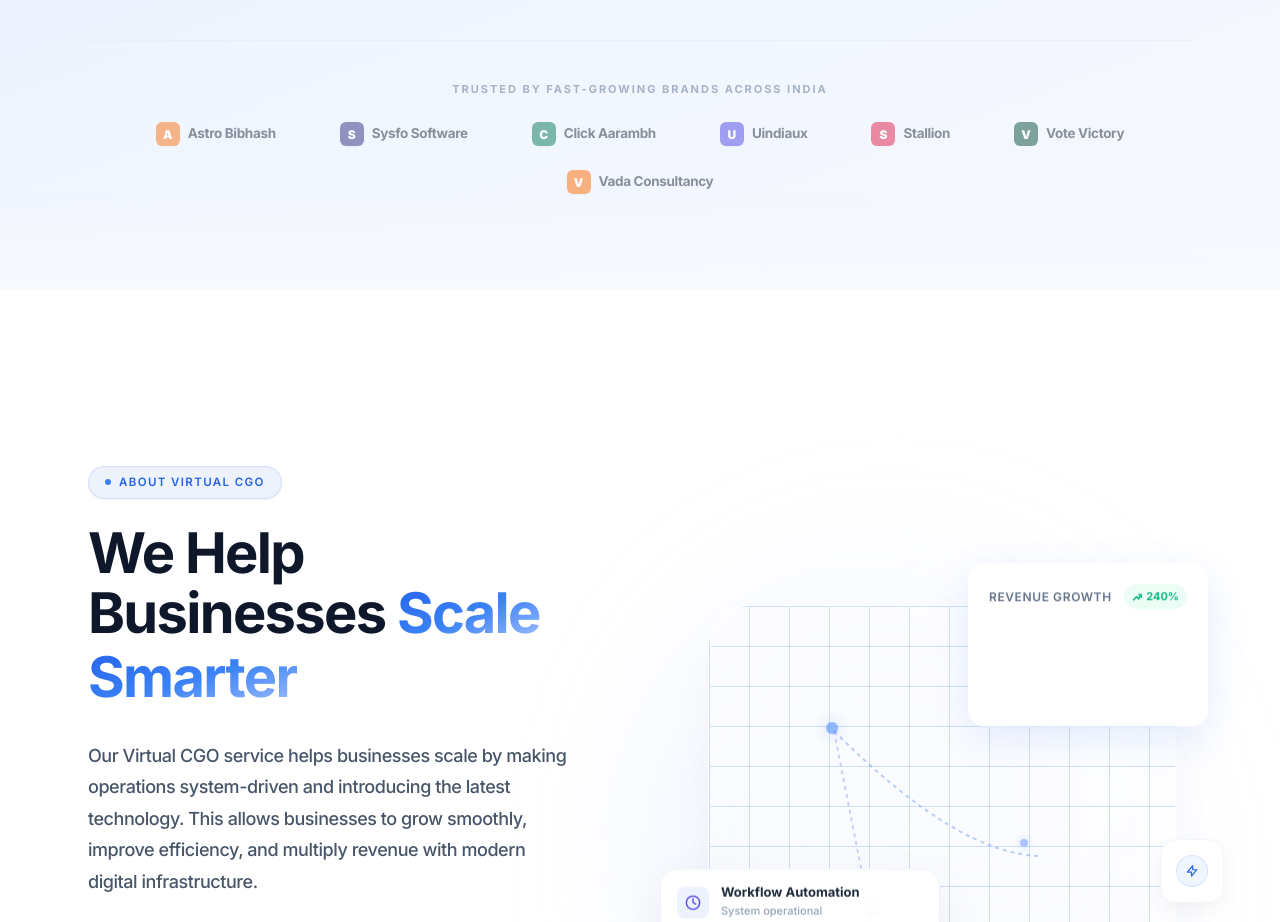
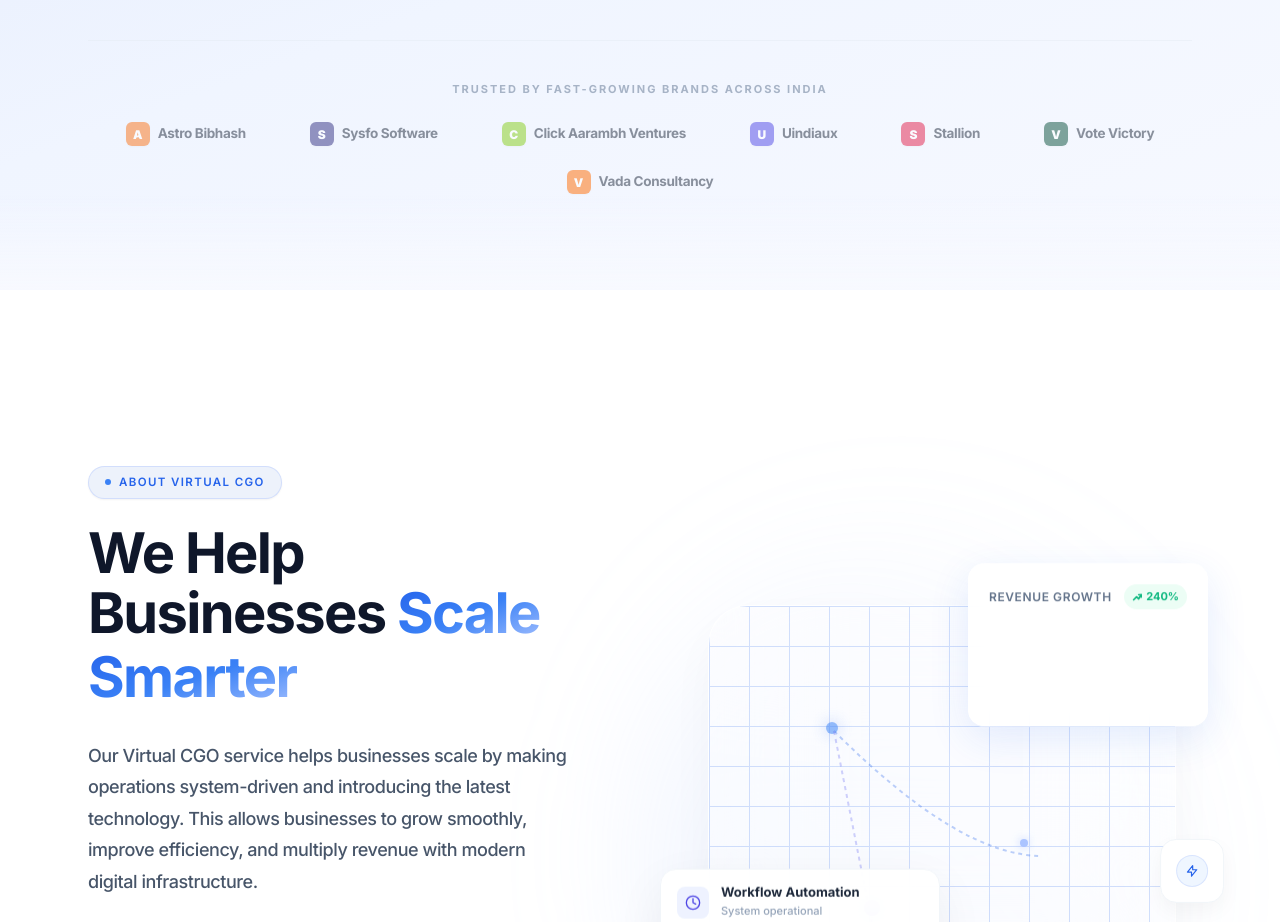
Before and after one commit to khrishChauhan/virtualcgo, a Next.js app: page / in a window 1280 px wide. Shown: the part 920-1842 px from the top of the page. Built offline with nearby package versions, Linux system fonts and the light colour scheme.

Commit message:
feat: replace Click Aarambh with new Click Aarambh Ventures logo and update theme colors

```diff
--- a/src/components/HeroSection.tsx
+++ b/src/components/HeroSection.tsx
@@ -335,8 +335,8 @@
             </div>
             {/* Logo 3 - Click Aarambh */}
             <div className="flex items-center gap-2">
-              <div className="w-6 h-6 rounded-md bg-emerald-700 flex items-center justify-center text-white font-black text-[12px] shadow-sm">C</div>
-              <span className="text-slate-800 font-bold text-[13.5px] tracking-tight">Click Aarambh</span>
+              <div className="w-6 h-6 rounded-md bg-[#84cc16] flex items-center justify-center text-white font-black text-[12px] shadow-sm">C</div>
+              <span className="text-slate-800 font-bold text-[13.5px] tracking-tight">Click Aarambh Ventures</span>
             </div>
             {/* Logo 4 - Uindiaux */}
             <div className="flex items-center gap-2">
--- a/src/components/ShowcaseSection.tsx
+++ b/src/components/ShowcaseSection.tsx
@@ -66,9 +66,9 @@
   },
   {
     id: "logo-click-aarambh",
-    name: "Click Aarambh",
+    name: "Click Aarambh Ventures",
     image: "/images/logo-click-aarambh.png",
-    gradient: "from-emerald-700 to-teal-800",
+    gradient: "from-[#84cc16] via-[#0f172a] to-black",
     letter: "C"
   },
   {
```
Also changed, not shown: public/images/logo-click-aarambh.png.
